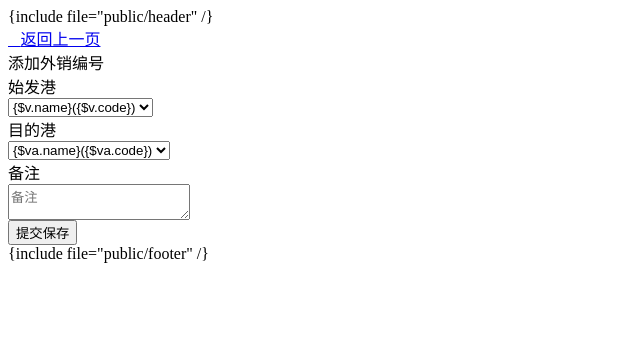
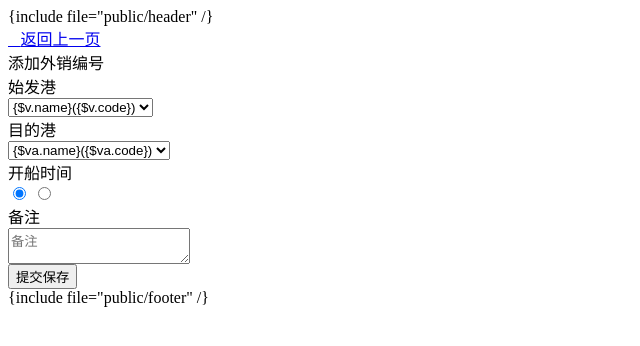
Before and after one commit to hahah7307/nbtlz-shipment, a PHP site: page /DbName/application/Manage/view/export/add.php in a window 1280 px wide. Shown: the top 346 px of the page, without its empty margins (0-640 px from the left). Run offline with PHP 8.4, Linux system fonts and the light colour scheme.

Commit message:
外销编号3-9：外销编号可根据开船日期生成下月的编号

```diff
--- a/application/Manage/controller/ExportController.php
+++ b/application/Manage/controller/ExportController.php
@@ -77,7 +77,7 @@
             $post['sku_id'] = $sku['id'];
             $post['product_sku'] = $sku['sku'];
             $post['created_id'] = Session::get(Config::get('USER_LOGIN_FLAG'));
-            $post['export_no'] = ExportModel::createNewExport();
+            $post['export_no'] = ExportModel::createNewExport($post['shipment_month']);
             $post['state'] = ExportModel::STATE_ACTIVE;
             $dataValidate = new ExportValidate();
             if ($dataValidate->scene('add')->check($post)) {
--- a/application/Manage/view/export/add.php
+++ b/application/Manage/view/export/add.php
@@ -25,6 +25,13 @@
                         <option value="{$va.id}">{$va.name}({$va.code})</option>
                         {/foreach}
                     </select>
+                </div>
+            </div>
+            <div class="layui-form-item">
+                <label class="layui-form-label">开船时间</label>
+                <div class="layui-input-inline w500">
+                    <input type="radio" name="shipment_month" title="本月" value="1" lay-skin="primary" checked>
+                    <input type="radio" name="shipment_month" title="下月" value="0" lay-skin="primary">
                 </div>
             </div>
 			<div class="layui-form-item">
```
Also changed, not shown: application/Manage/model/ExportModel.php (+9 -3 lines).
